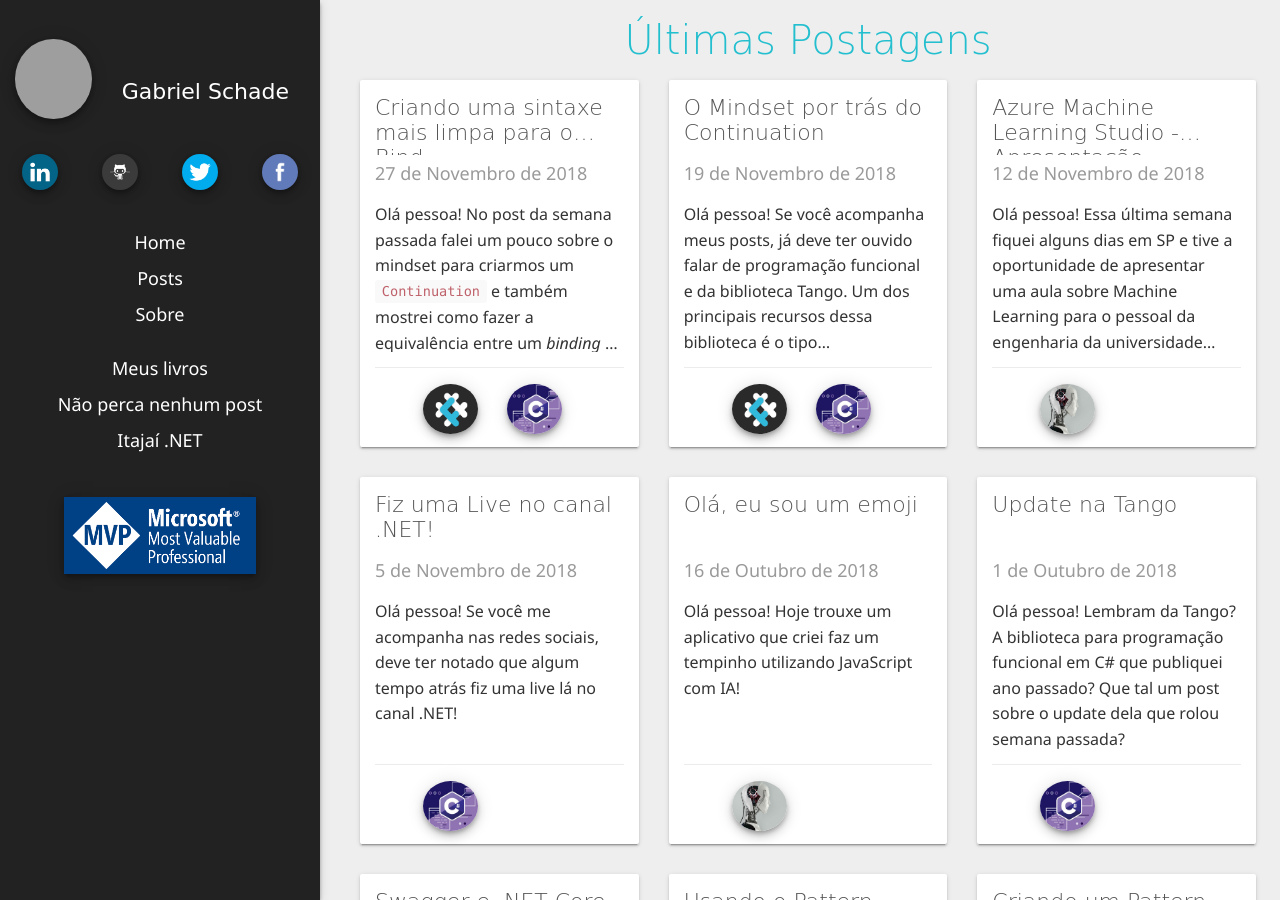
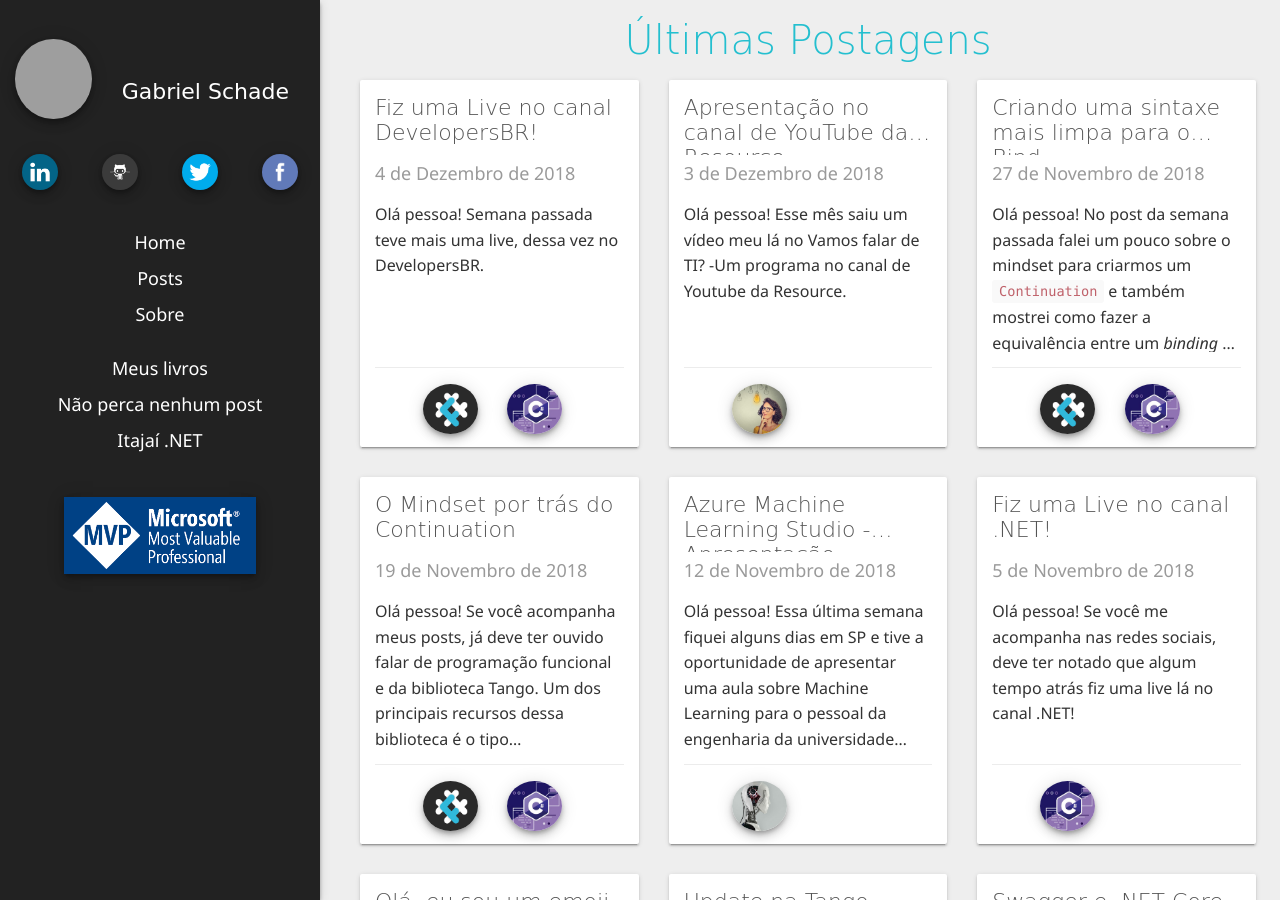
Before and after one commit to gabrielschade/gabrielschade.github.io, a Jekyll site: the page built from index.md, in a window 1280 px wide and 900 px high. Built offline with Jekyll 4.4.1, drawn with Linux system fonts in a browser that asks for light colours; nearby versions of some CDN libraries; comment, search, counter and statistics services are not loaded; some of the changed text lies outside the part shown; grey boxes are pictures that could not be loaded.

Commit message:
Commit dos posts da semana: Vídeo Resource Canal Developers

```diff
--- a/_posts/2018-11-05-canal-dot-net.markdown
+++ b/_posts/2018-11-05-canal-dot-net.markdown
@@ -12,7 +12,9 @@ Se você me acompanha nas redes sociais, deve ter notado que algum tempo atrás
 
 <!--more-->
 
-Eu tenho falado com frequência de programação funcional por aqui e em alguns eventos técnicos, dessa vez, apareci lá pelo canal .NET, que inclusive, recomendo se tornar inscrito, caso ainda não seja.
+Eu tenho falado com frequência de programação funcional por aqui e em alguns eventos técnicos, dessa vez, apareci lá pelo [canal .NET](https://www.youtube.com/channel/UCIahKJr2Q50Sprk5ztPGnVg), que inclusive, recomendo se tornar inscrito, caso ainda não seja.
+
+Fica aqui meu agradecimento para o MVP [Renato Groffe](https://www.linkedin.com/in/renatogroffe/), pelo convite e espaço lá no canal.
 
 Fizemos um live sobre programação funcional utilizando C#, mostrando alguns conceitos:
 
--- /dev/null
+++ b/_posts/2018-12-03-tudoti-resource.markdown
@@ -0,0 +1,29 @@
+---
+layout: post
+title:  "Apresentação no canal de YouTube da Resource"
+date:   2018-12-03 00:00:00 +0000
+comments: true
+tags: [Discussões]
+---
+
+Olá pessoa!
+
+Esse mês saiu um vídeo meu lá no Vamos falar de TI? -Um programa no canal de Youtube da Resource.
+
+<!--more-->
+
+O vídeo foi gravado lá na matriz em São Paulo e tivemos uma conversa super leve sobre o que é programação funcional!
+
+Fica aqui meu agradecimento para a [Fabiana](https://www.linkedin.com/in/fabiana-sampaio-rolfini-20019261/) que faz o programa acontecer (e um monte de outras iniciativas na Resource) e para o [Amaury](https://www.linkedin.com/in/0fernandes/) que foi nosso cinegrafista e editor (eu acho).
+
+Toda a gravação foi sensacional em um clima muito divertido, espero que vocês gostem do vídeo:
+
+{% include youtube-video.html width=560 height=315 url="https://www.youtube.com/embed/er3GowTy5YQ?rel=0" %}
+
+Já aproveitem e se inscrevam no canal da Resource, sempre tem coisa legal por lá!
+
+Nos vemos no próximo post!
+
+Alguma sugestão? Me conte nos comentários!
+
+E Até mais!
--- /dev/null
+++ b/_posts/2018-12-04-canal-developers-br.markdown
@@ -0,0 +1,27 @@
+---
+layout: post
+title:  "Fiz uma Live no canal DevelopersBR!"
+date:   2018-12-04 00:00:00 +0000
+comments: true
+tags: [C#, F#]
+---
+
+Olá pessoa!
+
+Semana passada teve mais uma live, dessa vez no DevelopersBR.
+
+<!--more-->
+
+Nessa última quinta-feira fiz uma live no canal [DevelopersBR](https://www.youtube.com/channel/UCGhSrtP0-1qq0XPbnMpi2kQ). Antes de qualquer coisa, vale agradecer o convite da MVP [Thamirys Gameiro](https://www.linkedin.com/in/thamirys-gameiro-5535a520/) que forneceu um espaço lá no canal!
+
+Pra quem acompanha o blog não tem tanta novidade de conteúdo, mostrei algumas das features mais legais do F# e mostrei como disponibilizar uma página [HTML com type provider]({{ site.baseurl }}{% link _posts/2017-12-19-web-data.markdown %}) em uma API .NET Core.
+
+Segue o vídeo na íntegra para quem quiser assistir:
+
+{% include youtube-video.html width=560 height=315 url="https://www.youtube.com/embed/uF6t-NOIMno?rel=0" %}
+
+Nos vemos no próximo post!
+
+Alguma sugestão? Me conte nos comentários!
+
+E Até mais!
```
